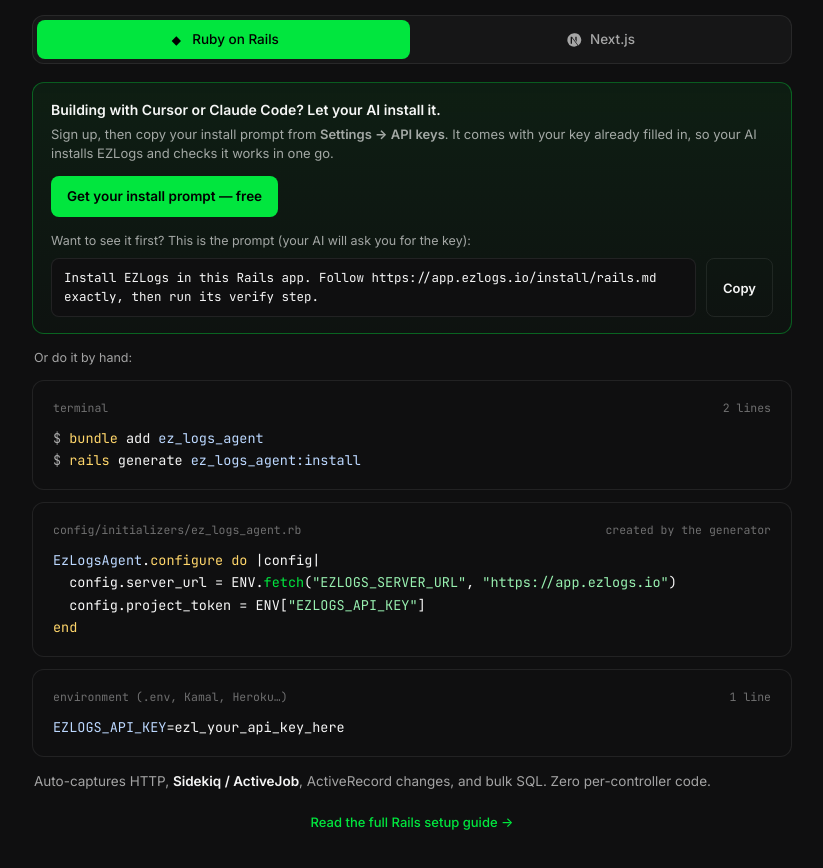
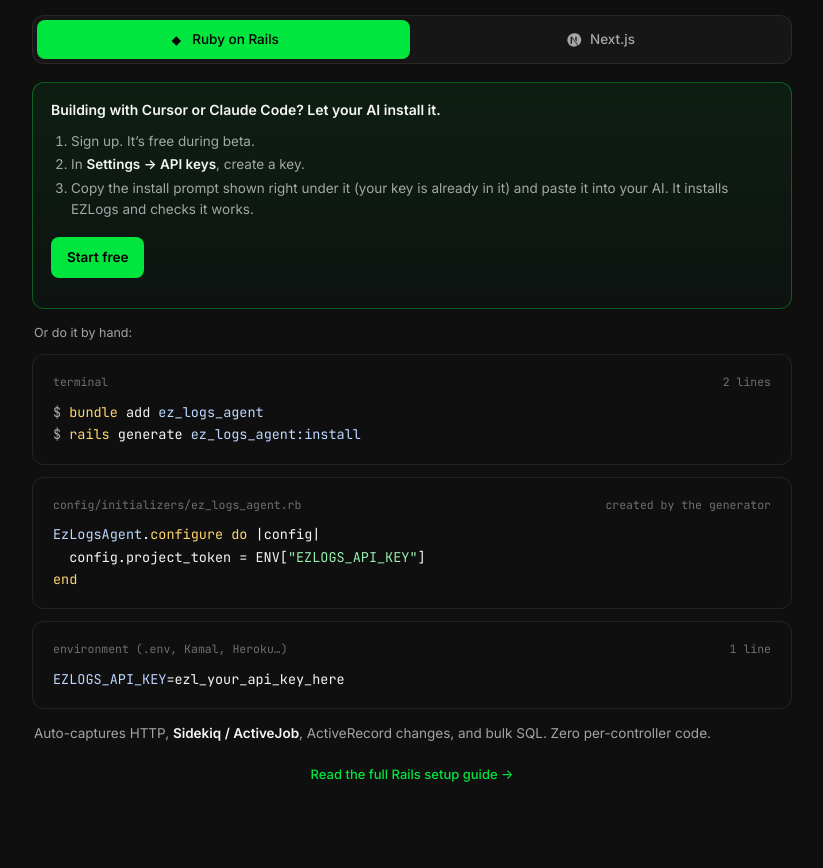
Before and after one commit to dezsirazvan/ezlogs-landing, a plain HTML site: page index.html in a window 1280 px wide. Shown: the part 11080-11948 px from the top of the page, without its empty margins (228-1051 px from the left). Drawn offline with Linux system fonts and the light colour scheme.

Commit message:
site: publish 2026-11-17 18:29 UTC

```diff
--- a/index.html
+++ b/index.html
@@ -2184,7 +2184,7 @@
 <!--
   EZLogs — Language tabs (Section 5).
   Ruby on Rails / Next.js install + config. Tab swap via :checked
-  radio + sibling selectors. Default = Rails. The only JS is the Copy button.
+  radio + sibling selectors. Default = Rails. No JS.
 -->
 <style>
   .ez-tabs {
@@ -2312,26 +2312,15 @@
     margin: 0 0 14px;
   }
   .ez-ai__title { margin: 0 0 4px; font-size: 14px; font-weight: 600; color: var(--text); }
-  .ez-ai__sub { margin: 0 0 12px; font-size: 13px; color: var(--muted); line-height: 1.5; }
-  .ez-ai__row { display: flex; gap: 10px; align-items: stretch; }
-  .ez-ai__prompt {
-    flex: 1; min-width: 0; margin: 0; padding: 10px 12px; border-radius: 8px; background: var(--bg); border: 1px solid var(--line);
-    font-family: var(--mono); font-size: 12.5px; line-height: 1.5; color: var(--text); white-space: normal; word-break: break-word;
-  }
-  .ez-ai__copy {
-    flex-shrink: 0; cursor: pointer; border: 0; border-radius: 8px; padding: 0 16px; font: 600 13px var(--font);
-    background: var(--green); color: #000;
-  }
-  .ez-ai__copy:focus-visible { outline: 2px solid #fff; outline-offset: 2px; }
+  .ez-ai__steps { margin: 10px 0 16px; padding-left: 20px; font-size: 13.5px; color: var(--muted); line-height: 1.6; }
+  .ez-ai__steps li { margin: 2px 0; }
+  .ez-ai__steps strong { color: var(--text); font-weight: 600; }
   .ez-ai__cta {
     display: inline-block; margin: 0 0 14px; padding: 10px 16px; border-radius: 8px; background: var(--green); color: #000;
     font-weight: 600; font-size: 13.5px; text-decoration: none;
   }
   .ez-ai__cta:focus-visible { outline: 2px solid #fff; outline-offset: 2px; }
-  .ez-ai__preview { margin: 0 0 8px; font-size: 12.5px; color: var(--muted); }
-  .ez-ai__copy--quiet { background: transparent; color: var(--text); border: 1px solid var(--line); }
   .ez-ai__or { margin: 4px 2px 12px; font-size: 12.5px; color: var(--muted); }
-  @media (max-width: 480px) { .ez-ai__row { flex-direction: column; } .ez-ai__copy { padding: 10px 16px; } }
 
   .ez-tabs__more {
     margin-top: 20px;
@@ -2373,13 +2362,12 @@
   <div class="ez-tabs__panel ez-tabs__panel--ruby" aria-label="Ruby on Rails install">
     <div class="ez-ai">
       <p class="ez-ai__title">Building with Cursor or Claude Code? Let your AI install it.</p>
-      <p class="ez-ai__sub">Sign up, then copy your install prompt from <strong>Settings &rarr; API keys</strong>. It comes with your key already filled in, so your AI installs EZLogs and checks it works in one go.</p>
-      <a class="ez-ai__cta" href="https://app.ezlogs.io/users/sign_up" target="_blank" rel="noopener">Get your install prompt &mdash; free</a>
-      <p class="ez-ai__preview">Want to see it first? This is the prompt (your AI will ask you for the key):</p>
-      <div class="ez-ai__row">
-        <p class="ez-ai__prompt">Install EZLogs in this Rails app. Follow https://app.ezlogs.io/install/rails.md exactly, then run its verify step.</p>
-        <button type="button" class="ez-ai__copy ez-ai__copy--quiet" data-ez-copy aria-live="polite">Copy</button>
-      </div>
+      <ol class="ez-ai__steps">
+        <li>Sign up. It&rsquo;s free during beta.</li>
+        <li>In <strong>Settings &rarr; API keys</strong>, create a key.</li>
+        <li>Copy the install prompt shown right under it (your key is already in it) and paste it into your AI. It installs EZLogs and checks it works.</li>
+      </ol>
+      <a class="ez-ai__cta" href="https://app.ezlogs.io/users/sign_up" target="_blank" rel="noopener">Start free</a>
     </div>
     <p class="ez-ai__or">Or do it by hand:</p>
     <div class="ez-codeblock">
@@ -2390,7 +2378,6 @@
     <div class="ez-codeblock">
       <div class="ez-codeblock__head"><span>config/initializers/ez_logs_agent.rb</span><span>created by the generator</span></div>
 <pre><span class="v">EzLogsAgent</span>.<span class="k">configure</span> <span class="k">do</span> |config|
-  config.server_url = ENV.<span class="g">fetch</span>(<span class="s">"EZLOGS_SERVER_URL"</span>, <span class="s">"https://app.ezlogs.io"</span>)
   config.project_token = ENV[<span class="s">"EZLOGS_API_KEY"</span>]
 <span class="k">end</span></pre>
     </div>
@@ -2410,13 +2397,12 @@
   <div class="ez-tabs__panel ez-tabs__panel--nextjs" aria-label="Next.js install">
     <div class="ez-ai">
       <p class="ez-ai__title">Building with Cursor or Claude Code? Let your AI install it.</p>
-      <p class="ez-ai__sub">Sign up, then copy your install prompt from <strong>Settings &rarr; API keys</strong>. It comes with your key already filled in, so your AI installs EZLogs and checks it works in one go.</p>
-      <a class="ez-ai__cta" href="https://app.ezlogs.io/users/sign_up" target="_blank" rel="noopener">Get your install prompt &mdash; free</a>
-      <p class="ez-ai__preview">Want to see it first? This is the prompt (your AI will ask you for the key):</p>
-      <div class="ez-ai__row">
-        <p class="ez-ai__prompt">Install EZLogs in this Next.js app. Follow https://app.ezlogs.io/install/nextjs.md exactly, then run its verify step.</p>
-        <button type="button" class="ez-ai__copy ez-ai__copy--quiet" data-ez-copy aria-live="polite">Copy</button>
-      </div>
+      <ol class="ez-ai__steps">
+        <li>Sign up. It&rsquo;s free during beta.</li>
+        <li>In <strong>Settings &rarr; API keys</strong>, create a key.</li>
+        <li>Copy the install prompt shown right under it (your key is already in it) and paste it into your AI. It installs EZLogs and checks it works.</li>
+      </ol>
+      <a class="ez-ai__cta" href="https://app.ezlogs.io/users/sign_up" target="_blank" rel="noopener">Start free</a>
     </div>
     <p class="ez-ai__or">Or do it by hand:</p>
     <div class="ez-codeblock">
@@ -2424,13 +2410,12 @@
 <pre><span class="o">$</span> <span class="k">npm</span> <span class="p">install</span> <span class="v">ezlogs-nextjs</span></pre>
     </div>
     <div class="ez-codeblock">
-      <div class="ez-codeblock__head"><span>instrumentation.ts</span><span>10 lines</span></div>
+      <div class="ez-codeblock__head"><span>instrumentation.ts</span><span>9 lines</span></div>
 <pre><span class="k">import</span> { ezlogs } <span class="k">from</span> <span class="s">"ezlogs-nextjs"</span>;
 
 <span class="k">export async function</span> <span class="g">register</span>() {
   <span class="k">if</span> (process.env.NEXT_RUNTIME === <span class="s">"nodejs"</span>) {
     ezlogs.<span class="g">init</span>({
-      serverUrl: process.env.EZLOGS_SERVER_URL!,
       projectToken: process.env.EZLOGS_PROJECT_TOKEN!,
     });
   }
@@ -2443,9 +2428,8 @@
 <span class="k">export default</span> <span class="g">withEzlogsConfig</span>(nextConfig);</pre>
     </div>
     <div class="ez-codeblock">
-      <div class="ez-codeblock__head"><span>.env.local</span><span>2 lines</span></div>
-<pre><span class="v">EZLOGS_SERVER_URL</span>=https://app.ezlogs.io
-<span class="v">EZLOGS_PROJECT_TOKEN</span>=ezl_your_api_key_here</pre>
+      <div class="ez-codeblock__head"><span>.env.local</span><span>1 line</span></div>
+<pre><span class="v">EZLOGS_PROJECT_TOKEN</span>=ezl_your_api_key_here</pre>
     </div>
     <p class="ez-tabs__caption">
       Auto-captures <strong>HTTP, Server Actions, and background jobs</strong>. For Postgres changes, run <code>npx ezlogs-nextjs install-triggers</code> once. Works with App Router, Pages Router, Turbopack, Webpack.
@@ -2455,21 +2439,6 @@
     </p>
   </div>
 </div>
-<script>
-  document.querySelectorAll("[data-ez-copy]").forEach(function (btn) {
-    btn.addEventListener("click", function () {
-      var text = btn.parentNode.querySelector(".ez-ai__prompt").textContent.trim();
-      var done = function () { btn.textContent = "Copied"; setTimeout(function () { btn.textContent = "Copy"; }, 1600); };
-      var select = function () {
-        var r = document.createRange(); r.selectNodeContents(btn.parentNode.querySelector(".ez-ai__prompt"));
-        var sel = window.getSelection(); sel.removeAllRanges(); sel.addRange(r);
-        btn.textContent = "Press Ctrl/Cmd+C";
-        setTimeout(function () { btn.textContent = "Copy"; }, 2500);
-      };
-      if (navigator.clipboard) navigator.clipboard.writeText(text).then(done, select); else select();
-    });
-  });
-</script>
 </div>
     </div>
   </section>
```
Also changed, not shown: ai-agent-activity-log/index.html (+0 -3 lines), blog/the-slack-message-i-built-this-to-kill/index.html (+2 -0 lines), nextjs/index.html (+0 -2 lines), rails/index.html (+0 -1 lines).
